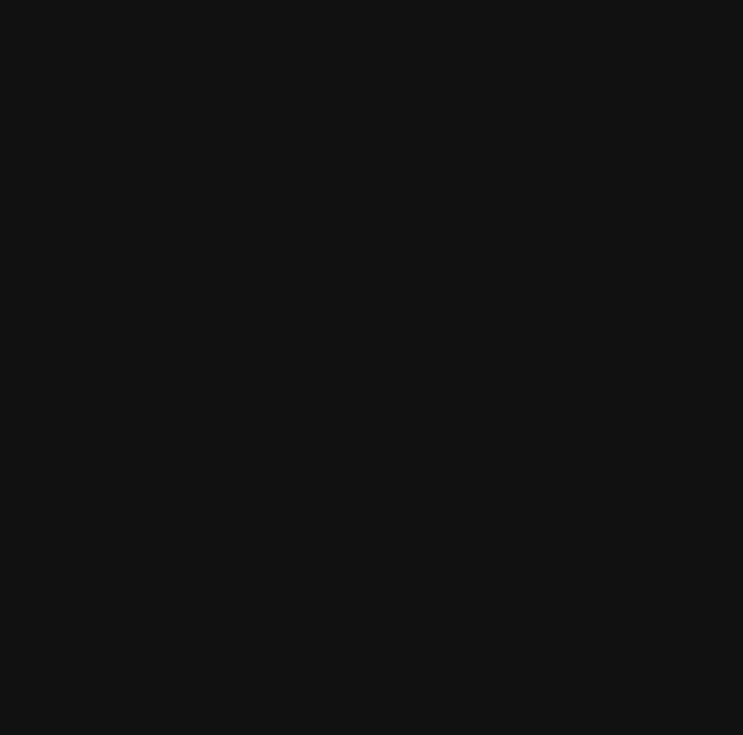
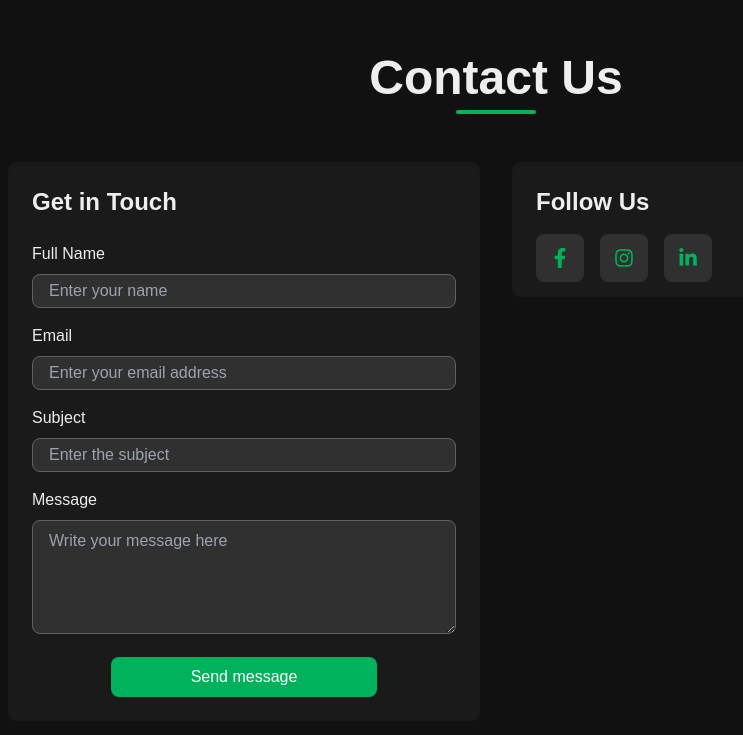
Before and after one commit to AnujNayak108/ESummit25, a React (Vite) app: page / in a window 1280 px wide. Shown: the part 4683-5418 px from the top of the page, without its empty margins (144-887 px from the left). Before the commit the page ends 4670 px from the top, so only its background shows below. Built offline with nearby package versions, Linux system fonts and the light colour scheme.

Commit message:
contacts section added

```diff
--- a/src/App.jsx
+++ b/src/App.jsx
@@ -6,6 +6,7 @@
 import AboutUs from "./components/AboutUs/AboutUs"
 import EventSchedule from "./components/events"
 import Navbar from "./components/navbar.jsx"
+import ContactUs from "./components/Contact.jsx"
 
 function App() {
   return (
@@ -17,6 +18,7 @@
     <PastSpeakersmain/>
     <SponsorshipSection/>
     <Faq/>
+    <ContactUs/>
     </>
   );
 }
--- /dev/null
+++ b/src/components/Contact.jsx
@@ -0,0 +1,111 @@
+// src/components/ContactUs.jsx
+import React from "react";
+import { FaFacebookF, FaInstagram, FaLinkedinIn } from "react-icons/fa";
+const ContactUs = () => {
+  return (
+    <div className="min-h-screen  text-primaryText flex justify-center items-center px-4">
+      <div className="max-w-5xl w-full p-6 rounded-lg ">
+        <h2 className="text-4xl md:text-5xl font-semibold text-center mb-12">
+          Contact Us
+          <div className="mt-2 h-1 bg-primaryGreen w-20 mx-auto rounded"></div>
+        </h2>
+        <div className="grid grid-cols-1 md:grid-cols-2 gap-8">
+          {/* Left Section */}
+          <div className="bg-primaryGrey p-6 rounded-lg shadow-inner">
+            <h3 className="text-2xl font-semibold mb-6">Get in Touch</h3>
+            <form className="space-y-4">
+              <div>
+                <label
+                  htmlFor="fullName"
+                  className="block text-base font-medium text-primaryText"
+                >
+                  Full Name
+                </label>
+                <input
+                  type="text"
+                  id="fullName"
+                  placeholder="Enter your name"
+                  className="mt-2 w-full font-normal px-4 py-1 bg-[#303030] text-primaryText border border-borderColor rounded-lg focus:outline-none focus:border-primaryGreen"
+                />
+              </div>
+              <div>
+                <label
+                  htmlFor="email"
+                  className="block text-base font-medium text-primaryText"
+                >
+                  Email
+                </label>
+                <input
+                  type="email"
+                  id="email"
+                  placeholder="Enter your email address"
+                  className="mt-2 w-full font-normal px-4 py-1 bg-[#303030] text-primaryText border border-borderColor rounded-lg focus:outline-none focus:border-primaryGreen"
+                />
+              </div>
+              <div>
+                <label
+                  htmlFor="subject"
+                  className="block text-base font-medium text-primaryText"
+                >
+                  Subject
+                </label>
+                <input
+                  type="text"
+                  id="subject"
+                  placeholder="Enter the subject"
+                  className="mt-2 w-full font-normal px-4 py-1 bg-[#303030] text-primaryText border border-borderColor rounded-lg focus:outline-none focus:border-primaryGreen"
+                />
+              </div>
+              <div>
+                <label
+                  htmlFor="message"
+                  className="block text-base font-medium text-primaryText"
+                >
+                  Message
+                </label>
+                <textarea
+                  id="message"
+                  placeholder="Write your message here"
+                  rows="4"
+                  className="mt-2 w-full font-normal px-4 py-2 bg-[#303030] text-primaryText border border-borderColor rounded-lg focus:outline-none focus:border-primaryGreen"
+                ></textarea>
+              </div>
+              <button
+                type="submit"
+                className=" px-8 lg:px-20 mx-auto block py-2  bg-primaryGreen text-white rounded-lg font-medium hover:bg-secondaryGreen hover:scale-105 transition"
+              >
+                Send message
+              </button>
+            </form>
+          </div>
+          {/* Right Section */}
+          <div className="bg-primaryGrey h-[135px] p-6 rounded-lg shadow-inner">
+            <h3 className="text-2xl font-semibold mb-4">Follow Us</h3>
+            <div className="flex space-x-4">
+              <a
+                href="#"
+                className="w-12 h-12 flex justify-center items-center text-primaryGreen rounded-lg hover:text-secondaryGreen bg-[#303030] transition"
+              >
+              <FaFacebookF size={20} />
+              </a>
+              <a
+                href="#"
+                className="w-12 h-12 flex justify-center items-center bg-[#303030] rounded-lg text-primaryGreen hover:text-secondaryGreen  transition"
+              >
+              <FaInstagram size={20} />
+              </a>
+              <a
+                href="#"
+                className="w-12 h-12 flex justify-center items-center bg-[#303030] text-primaryGreen rounded-lg hover:text-secondaryGreen hover:border-primaryGreen transition"
+              >
+              <FaLinkedinIn size={20} />
+              </a>
+            </div>
+          </div>
+        </div>
+      </div>
+    </div>
+  );
+};
+
+export default ContactUs;
```
